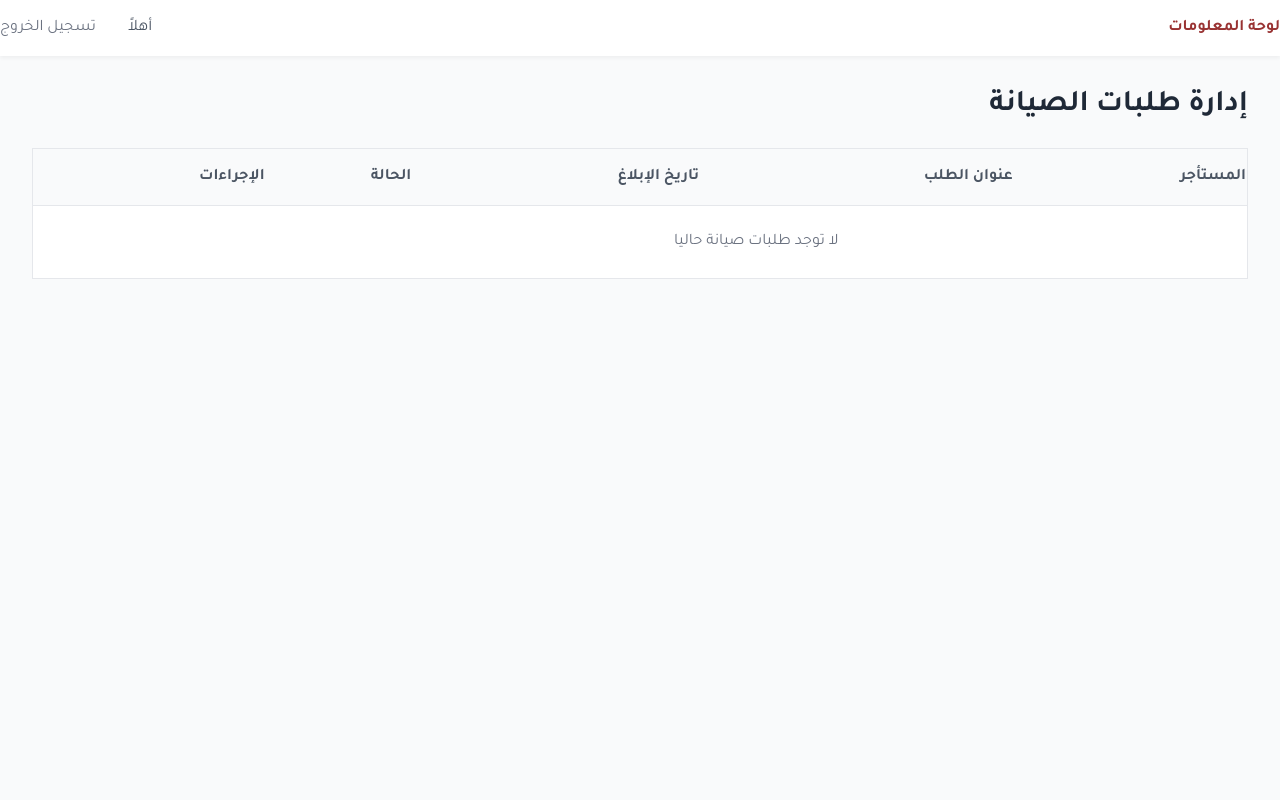
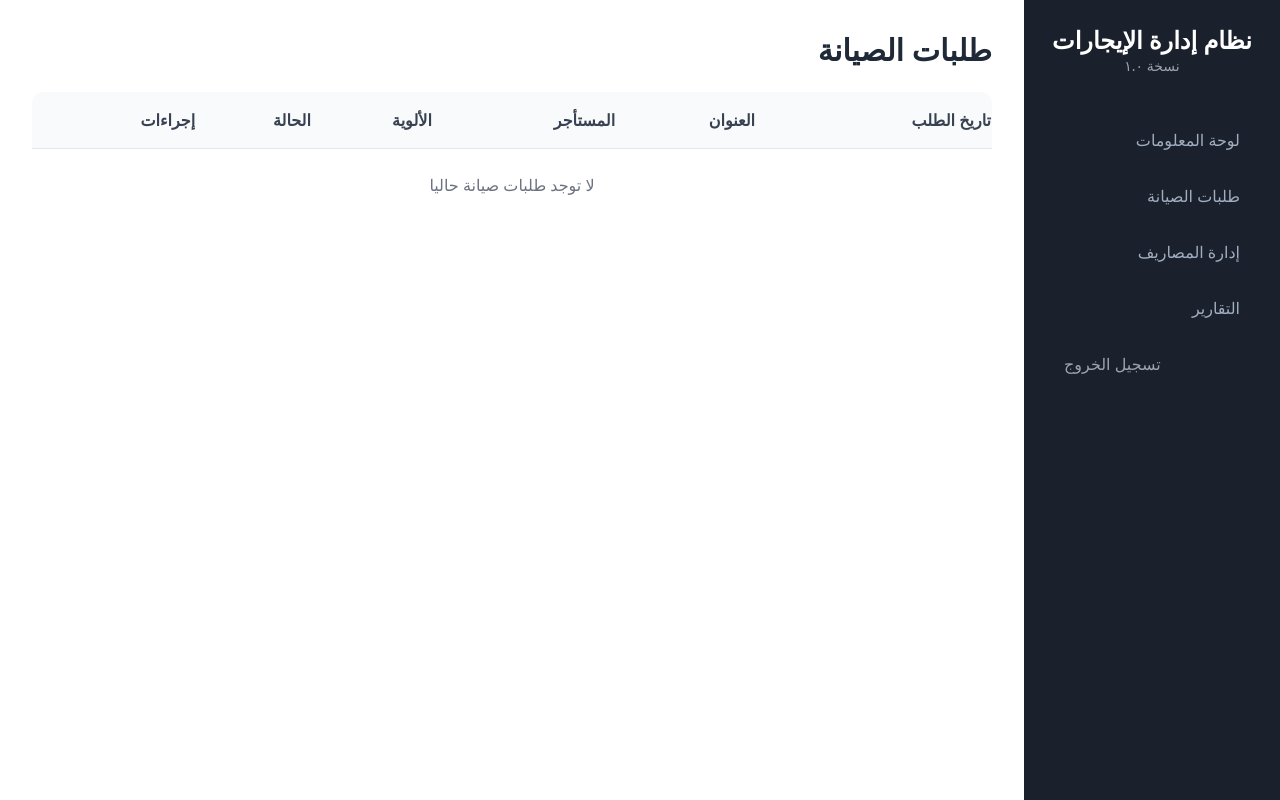
Before and after one commit to alabri0803/rent_management, a Django app: template dashboard/templates/dashboard/maintenance_list.html in a window 1280 px wide. Run offline with Django 5.2, Linux system fonts and the light colour scheme; the template is opened without the code that fills it, so the values that code supplies are empty; some libraries are stand-ins or nearby versions.

Commit message:
تحديث maintenance_list dashboard

```diff
--- a/dashboard/templates/dashboard/maintenance_list.html
+++ b/dashboard/templates/dashboard/maintenance_list.html
@@ -1,34 +1,36 @@
-{% extends 'portal/base.html' %}
+{% extends 'dashboard/base.html' %}
 {% block title %}إدارة طلبات الصيانة{% endblock %}
 {% block content %}
-  <h2 class="text-3xl font-bold text-gray-800 mb-6">إدارة طلبات الصيانة</h2>
+  <h2 class="text-3xl font-bold text-gray-800 mb-6">طلبات الصيانة</h2>
 <div class="card overflow-hidden">
   <table class="w-full text-right">
-    <thead>
-      <tr class="border-b bg-gray-50">
+    <thead class="bg-gray-50 border-b">
+      <tr>
+        <th class="py-4">تاريخ الطلب</th>
+        <th class="py-4">العنوان</th>
         <th class="py-4">المستأجر</th>
-        <th class="py-4">عنوان الطلب</th>
-        <th class="py-4">تاريخ الإبلاغ</th>
+        <th class="py-4">الألوية</th>
         <th class="py-4">الحالة</th>
-        <th class="py-4">الإجراءات</th>
+        <th class="py-4">إجراءات</th>
       </tr>
     </thead>
     <tbody>
       {% for req in requests %}
       <tr class="border-b hover:bg-gray-50">
+        <td class="py-4">{{ req.reported_date|date:"d M Y" }}</td>
+        <td class="py-4">{{ req.title }}</td>
         <td class="py-4">{{ req.lease.tenant.name }}</td>
-        <td class="py-4">{{ req.title }}</td>
-        <td class="py-4">{{ req.reported_date|date:"d M Y, h:i A" }}</td>
+        <td class="py-4">{{ req.ger_priority_display }}</td>
         <td class="py-4">
             {{ req.get_status_display }}
         </td>
         <td class="py-4">
-          <a href="{% url 'maintenance_admin_update' req.pk %}" class="text-[var(--color-primary)] hover:underline">عرض/تحديث</a>
+          <a href="{% url 'maintenance_admin_update' req.pk %}" class="text-blue-600 hover:underline">عرض/تحديث</a>
         </td>
       </tr>
       {% empty %}
       <tr>
-        <td colspan="4" class="p-6 text-center text-gray-500">لا توجد طلبات صيانة حاليا</td>
+        <td colspan="6" class="p-6 text-center text-gray-500">لا توجد طلبات صيانة حاليا</td>
       </tr>
       {% endfor %}
     </tbody>
```
